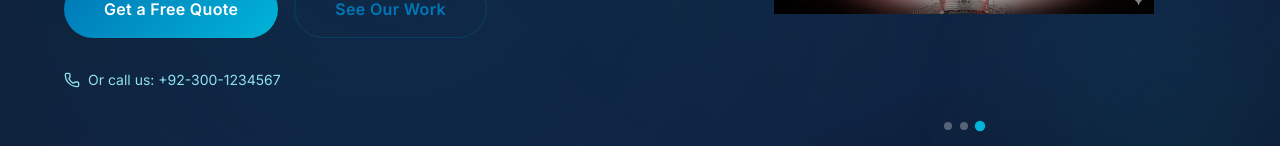
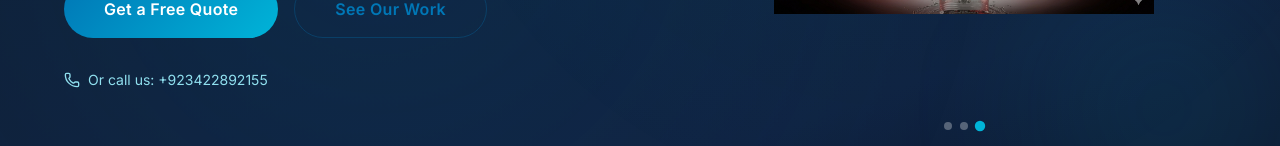
Before and after one commit to MNabeel-khan/Aquawraps-website, a React (Vite) app: page / in a window 1280 px wide. Shown: the part 542-688 px from the top of the page. Built offline with nearby package versions, Linux system fonts and the light colour scheme.

Commit message:
Update Hero.tsx

```diff
--- a/src/sections/Hero.tsx
+++ b/src/sections/Hero.tsx
@@ -177,10 +177,10 @@ export default function Hero() {
 </div>
 
             {/* Phone */}
-<a href="tel:+923001234567" className="inline-flex items-center gap-2 font-inter text-sm text-[#90E0EF] hover:text-[#48CAE4] transition-colors" style={{ opacity: mounted ? 1 : 0, transition: 'opacity 0.6s ease 1.2s' }}>
+<a href="tel:+923422892155" className="inline-flex items-center gap-2 font-inter text-sm text-[#90E0EF] hover:text-[#48CAE4] transition-colors" style={{ opacity: mounted ? 1 : 0, transition: 'opacity 0.6s ease 1.2s' }}>
 <Phone size={16} />
 
-              Or call us: +92-300-1234567
+              Or call us: +923422892155
 </a>
 
             {/* Stats */}
```
